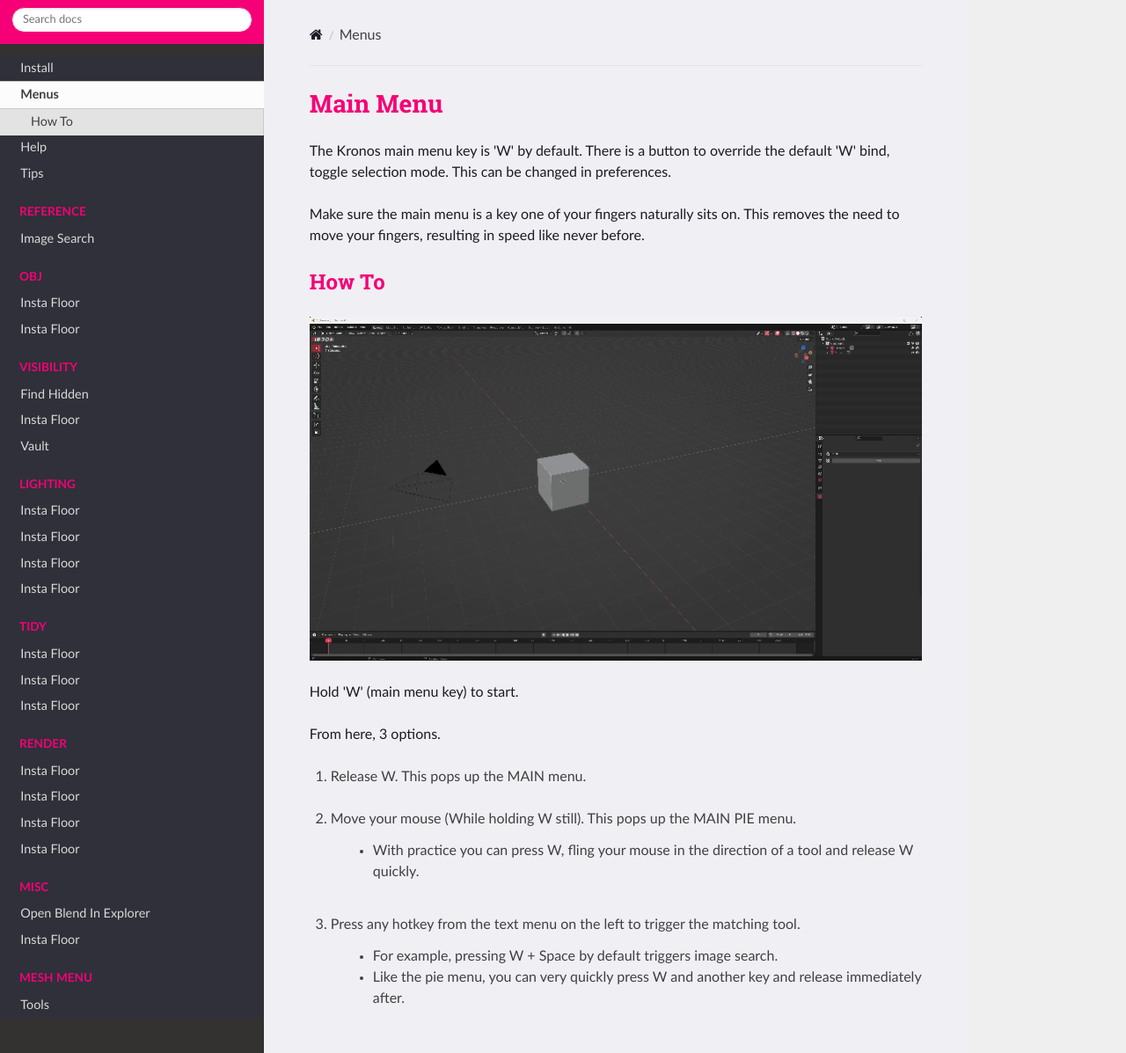
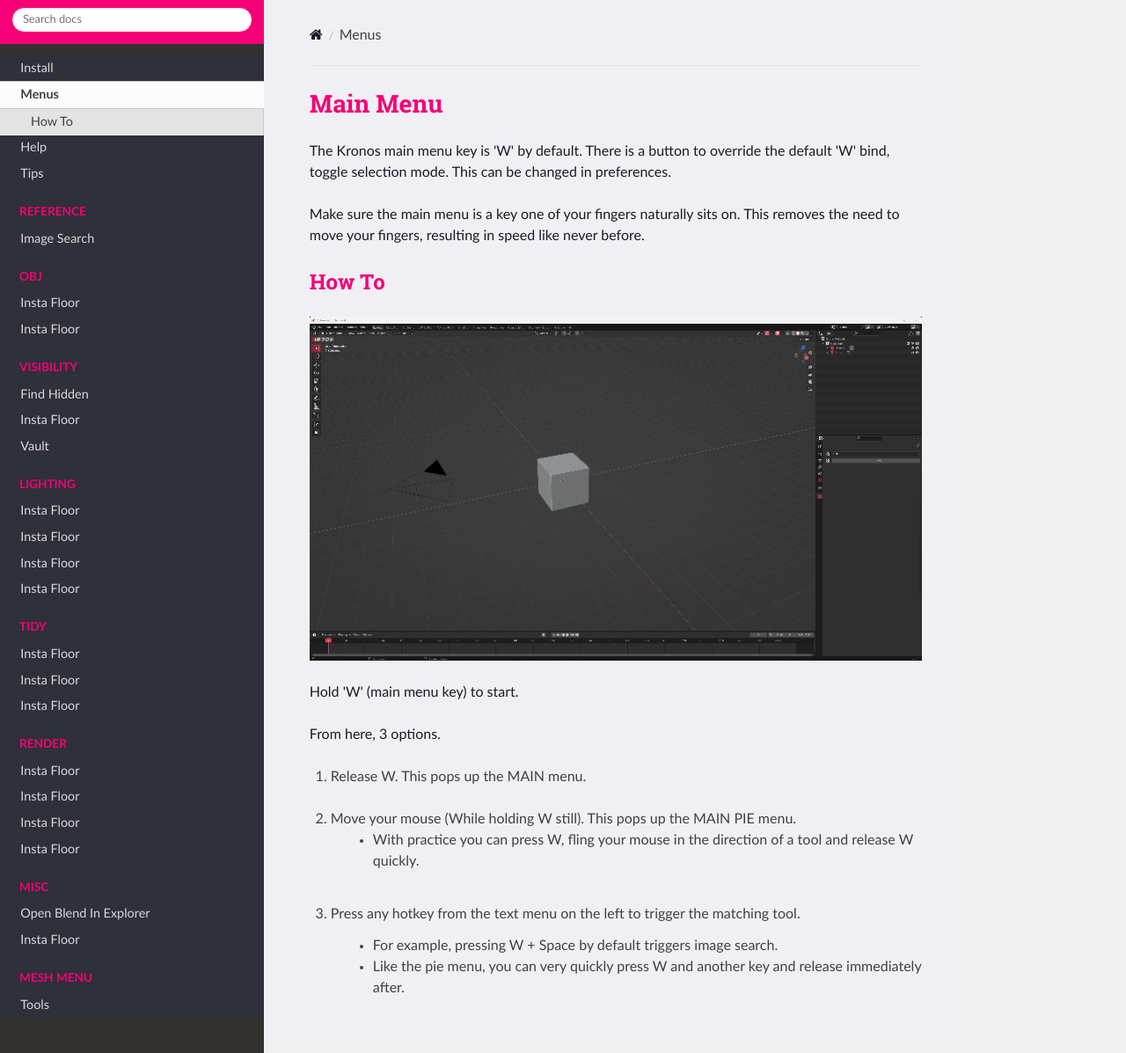
Before and after one commit to CGLIFE7/KronosDocs, an MkDocs documentation site: the page built from docs/docs/tutorial/menus.md, in a window 1280 px wide and 1197 px high. Shown: the whole window at 88% size. Built offline with MkDocs 1.6.1, drawn with Linux system fonts in a browser that asks for light colours; nearby versions of some CDN libraries.

Commit message:
Update menus.md

```diff
--- a/docs/docs/tutorial/menus.md
+++ b/docs/docs/tutorial/menus.md
@@ -20,8 +20,6 @@
 &NewLine;
 &NewLine;
 2. Move your mouse (While holding W still). This pops up the MAIN PIE menu.
-&NewLine;
-&NewLine;
    > - With practice you can press W, fling your mouse in the direction of a tool and release W quickly.
 &NewLine;
 &NewLine;
```
